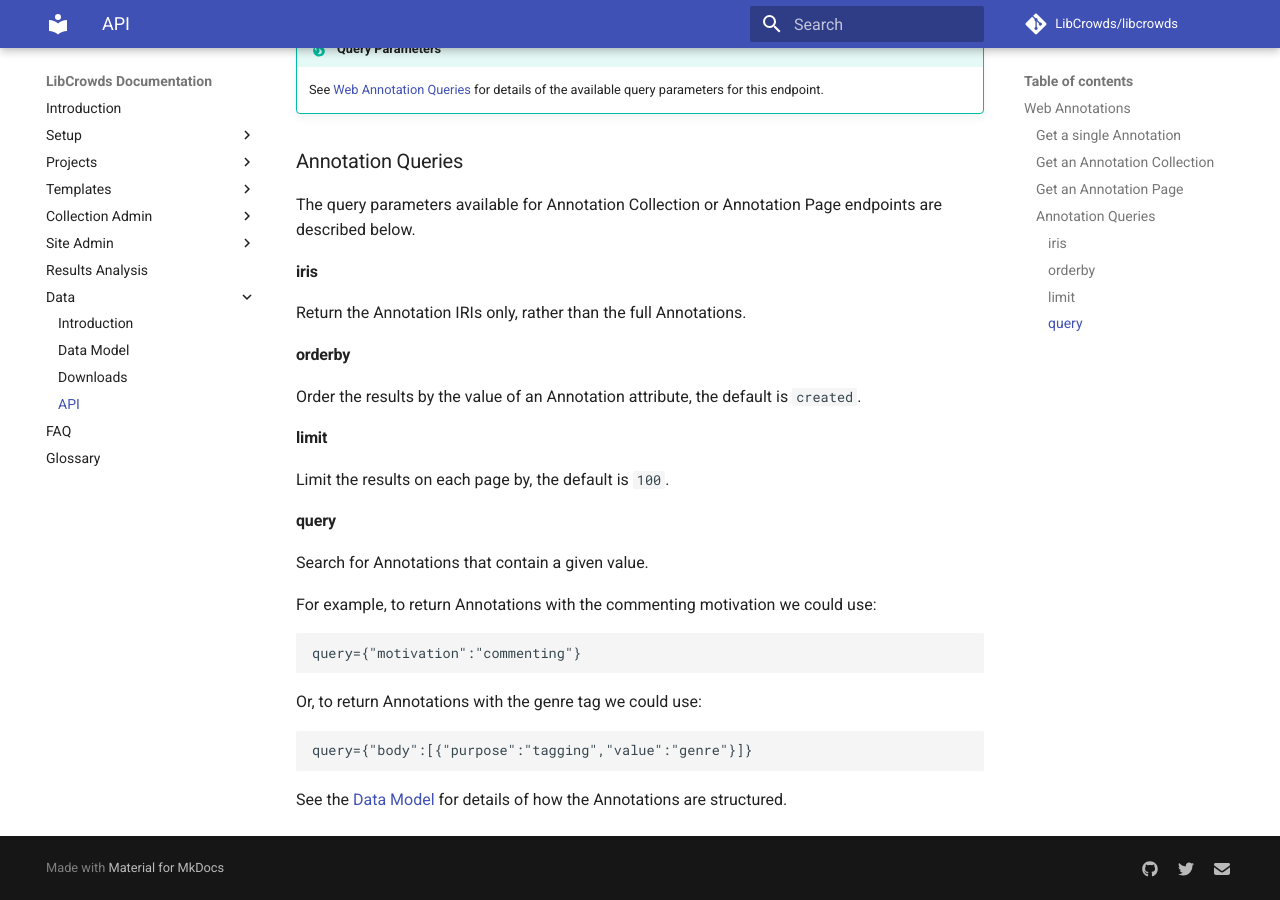
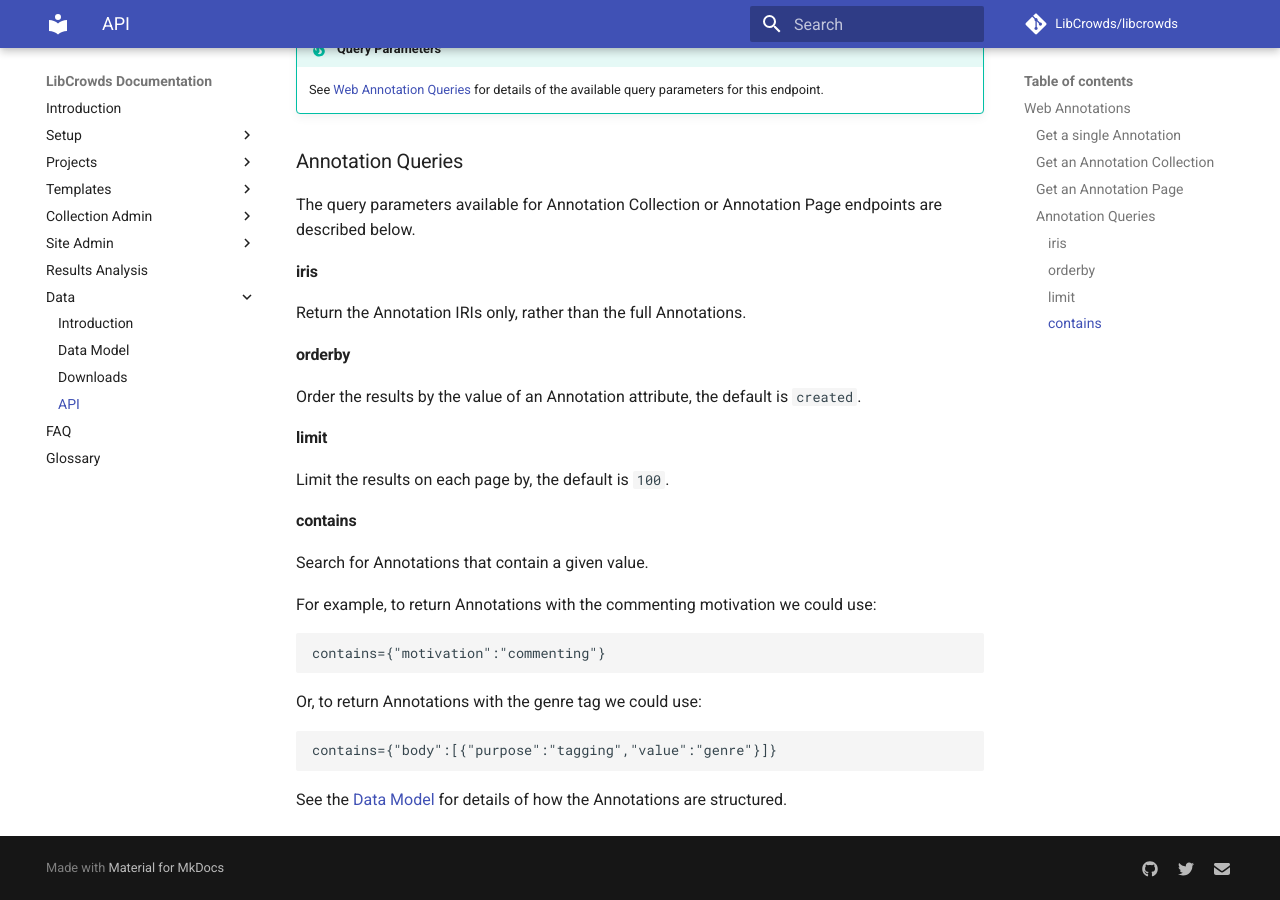
Before and after one commit to LibCrowds/docs, an MkDocs documentation site: the page built from docs/data/api.md, in a window 1280 px wide and 900 px high, scrolled down 2732 px. Built offline with MkDocs 1.6.1 and Material for MkDocs 9.7.7, drawn with Linux system fonts in a browser that asks for light colours; comment, search, counter and statistics services are not loaded; old or Windows-style settings are respelled for this version of MkDocs.

Commit message:
Rename WA query > contains

````diff
--- a/docs/data/api.md
+++ b/docs/data/api.md
@@ -179,20 +179,20 @@ Order the results by the value of an Annotation attribute, the default is
 
 Limit the results on each page by, the default is `100`.
 
-#### query
+#### contains
 
 Search for Annotations that contain a given value.
 
 For example, to return Annotations with the commenting motivation we could use:
 
 ```
-query={"motivation":"commenting"}
+contains={"motivation":"commenting"}
 ```
 
 Or, to return Annotations with the genre tag we could use:
 
 ```
-query={"body":[{"purpose":"tagging","value":"genre"}]}
+contains={"body":[{"purpose":"tagging","value":"genre"}]}
 ```
 
 See the [Data Model](/data/model.md) for details of how the Annotations are
````
